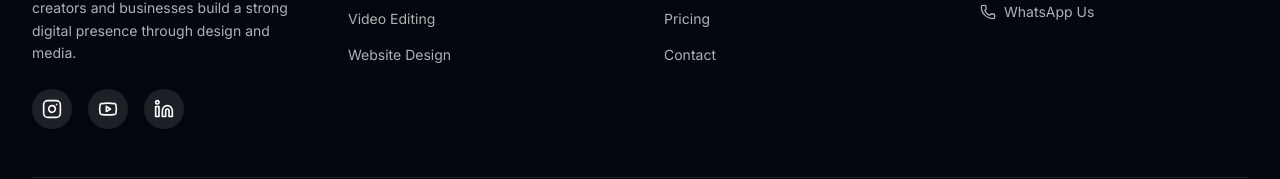
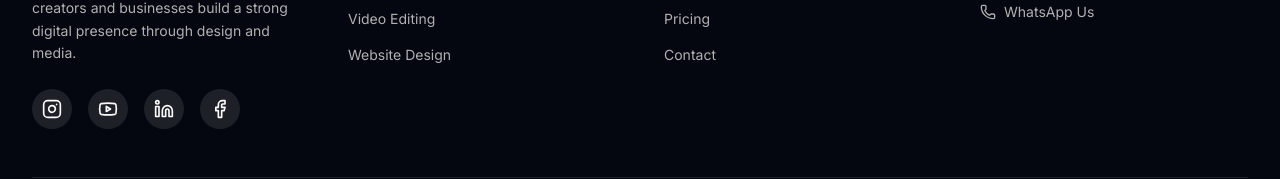
Before and after one commit to Gautam-devops14/Varshait-Groww, a Next.js app: page / in a window 1280 px wide. Shown: the part 4676-4855 px from the top of the page. Built offline with nearby package versions, Linux system fonts and the light colour scheme.

Commit message:
feat: add Facebook icon to footer social media section
Include Facebook icon with hover styling and placeholder URL.

Co-authored-by: Gautam Mali <90802147+Gautam-devops14@users.noreply.github.com>

```diff
--- a/components/footer.tsx
+++ b/components/footer.tsx
@@ -1,5 +1,5 @@
 import Link from "next/link"
-import { Mail, Phone, Instagram, Youtube, Linkedin } from "lucide-react"
+import { Mail, Phone, Instagram, Youtube, Linkedin, Facebook } from "lucide-react"
 
 const footerLinks = {
   services: [
@@ -51,6 +51,13 @@ export function Footer() {
                 aria-label="LinkedIn"
               >
                 <Linkedin className="w-5 h-5" />
+              </a>
+              <a
+                href="#"
+                className="w-10 h-10 rounded-full bg-primary-foreground/10 flex items-center justify-center hover:bg-accent hover:text-accent-foreground transition-colors"
+                aria-label="Facebook"
+              >
+                <Facebook className="w-5 h-5" />
               </a>
             </div>
           </div>
```
